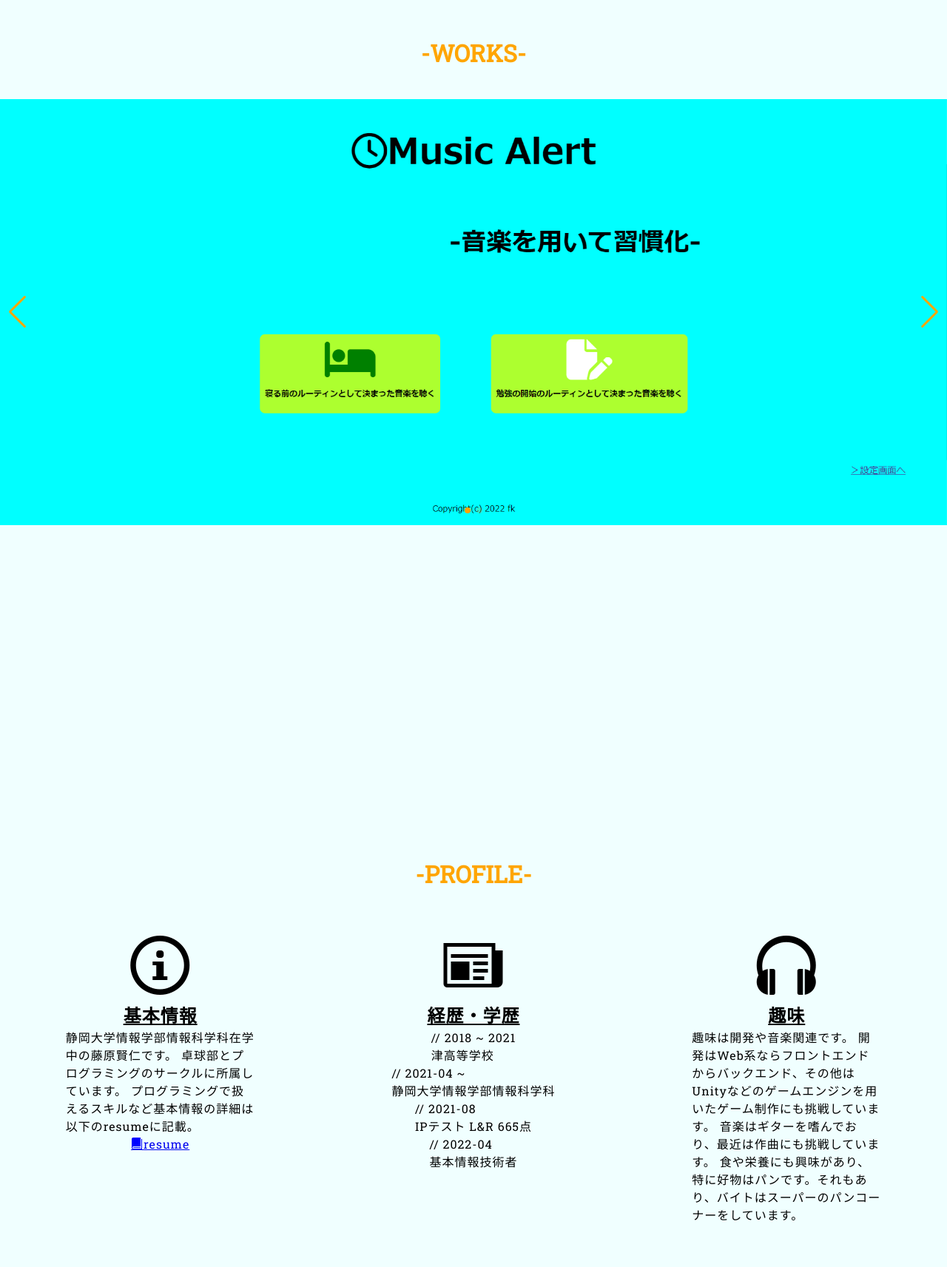
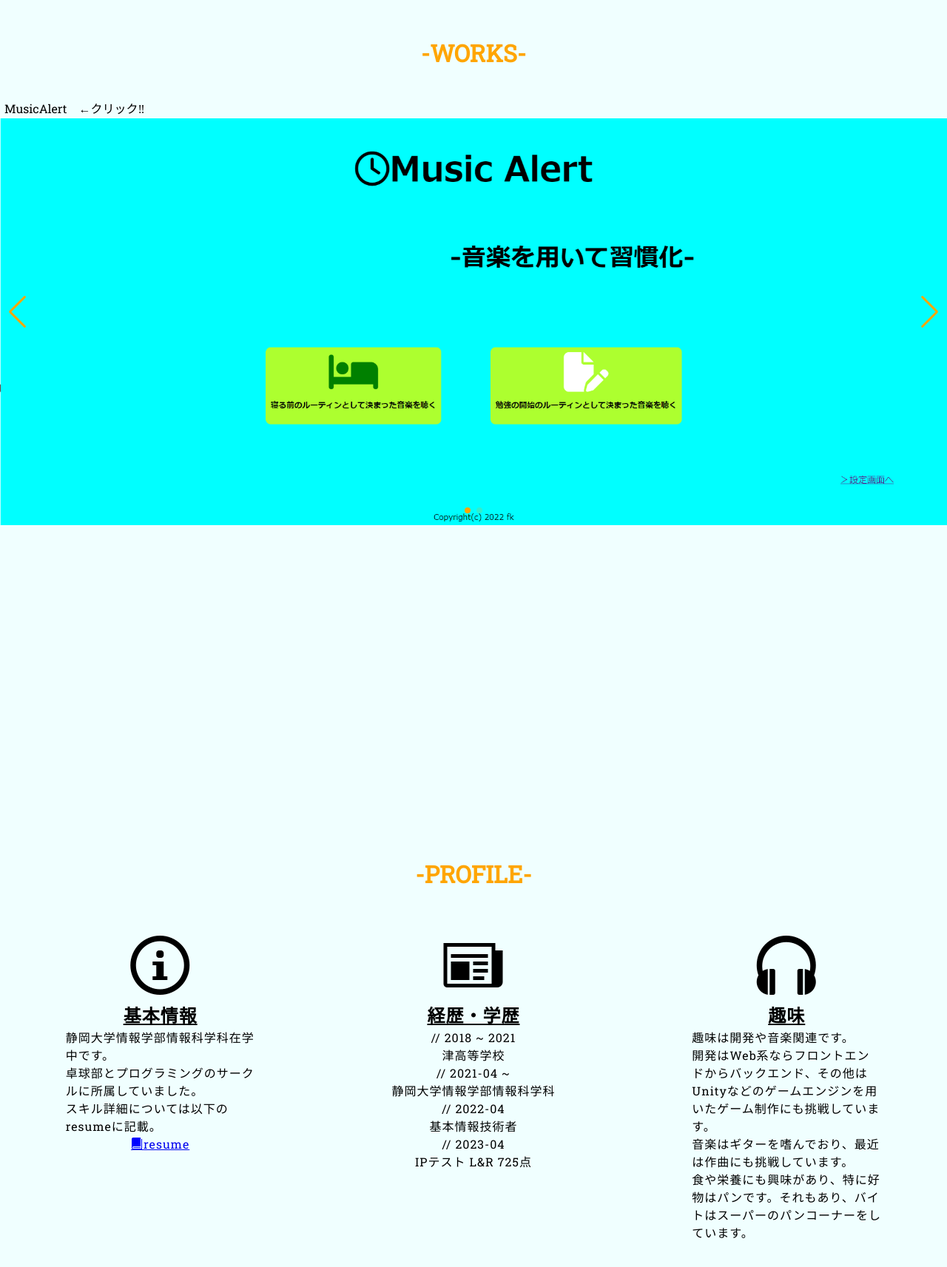
Before and after one commit to 0fk0/prev_portfolio, a plain HTML site: page index.html in a window 1280 px wide. Shown: the part 1200-2913 px from the top of the page at 74% size. Drawn offline with nearby package versions, Linux system fonts and the light colour scheme; files whose address does not match are found by name.

Commit message:
fine tuning

```diff
--- a/index.html
+++ b/index.html
@@ -45,15 +45,24 @@
             <!-- Additional required wrapper -->
             <div class="swiper-wrapper">
                 <!-- Slides -->
-                <div class="swiper-slide"><img src="./images/works/MusicAlert.png"></div>
-                <div class="swiper-slide"><img src="./images/works/discordbot.png"></div>
+                <div class="swiper-slide">
+                    <div>
+                        <button class="music-alert btn">MusicAlert　←クリック‼</button>
+                        <img src="./images/works/MusicAlert.png">
+                    </div>
+                </div>
+                <div class="swiper-slide">
+                    <div>
+                        <button class="memo-bot btn">MemoBot　←クリック‼</button>
+                        <img src="./images/works/discordbot.png">
+                    </div>
+                </div>
             </div>
             <!-- If we need pagination -->
             <div class="swiper-pagination"></div>
             <!-- If we need navigation buttons -->
             <div class="swiper-button-prev"></div>
             <div class="swiper-button-next"></div>
-        </div>
         </div>
     </article>
     <article id="profile">
@@ -65,9 +74,9 @@
                     <h2>基本情報</h2>
                 </div>
                 <p>
-                    静岡大学情報学部情報科学科在学中の藤原賢仁です。
-                    卓球部とプログラミングのサークルに所属しています。
-                    プログラミングで扱えるスキルなど基本情報の詳細は以下のresumeに記載。
+                    静岡大学情報学部情報科学科在学中です。<br>
+                    卓球部とプログラミングのサークルに所属していました。<br>
+                    スキル詳細については以下のresumeに記載。<br>
                 </p>
                 <a href="https://www.resume.id/fk"><span class="icon-book"></span></i>resume</a></button>
             </div>
@@ -85,12 +94,12 @@
                     <p>静岡大学情報学部情報科学科</p>
                 </div>
                 <div class="para">
-                    <p>// 2021-08</p>
-                    <p>IPテスト L&R 665点</p>
+                    <p>// 2022-04</p>
+                    <p>基本情報技術者</p>
                 </div>
                 <div class="para">
-                    <p>// 2022-04</p>
-                    <p>基本情報技術者</p>
+                    <p>// 2023-04</p>
+                    <p>IPテスト L&R 725点</p>
                 </div>
             </div>
             <div class="info">
@@ -99,9 +108,9 @@
                     <h2>趣味</h2>
                 </div>
                 <p>
-                    趣味は開発や音楽関連です。
-                    開発はWeb系ならフロントエンドからバックエンド、その他はUnityなどのゲームエンジンを用いたゲーム制作にも挑戦しています。
-                    音楽はギターを嗜んでおり、最近は作曲にも挑戦しています。
+                    趣味は開発や音楽関連です。<br>
+                    開発はWeb系ならフロントエンドからバックエンド、その他はUnityなどのゲームエンジンを用いたゲーム制作にも挑戦しています。<br>
+                    音楽はギターを嗜んでおり、最近は作曲にも挑戦しています。<br>
                     食や栄養にも興味があり、特に好物はパンです。それもあり、バイトはスーパーのパンコーナーをしています。
                 </p>
             </div>
--- a/styles/style.scss
+++ b/styles/style.scss
@@ -27,6 +27,12 @@ article {
             font-size: 2em;
         }
     }
+}
+
+.btn {
+    border: none;
+    outline: none;
+    background: transparent;
 }
 
 
@@ -219,6 +225,7 @@ header {
 
             & .para {
                 margin: 0 1%;
+                text-align: center;
             }
 
             & .subhead {
```
Also changed, not shown: styles/style.css, 1 other file.
